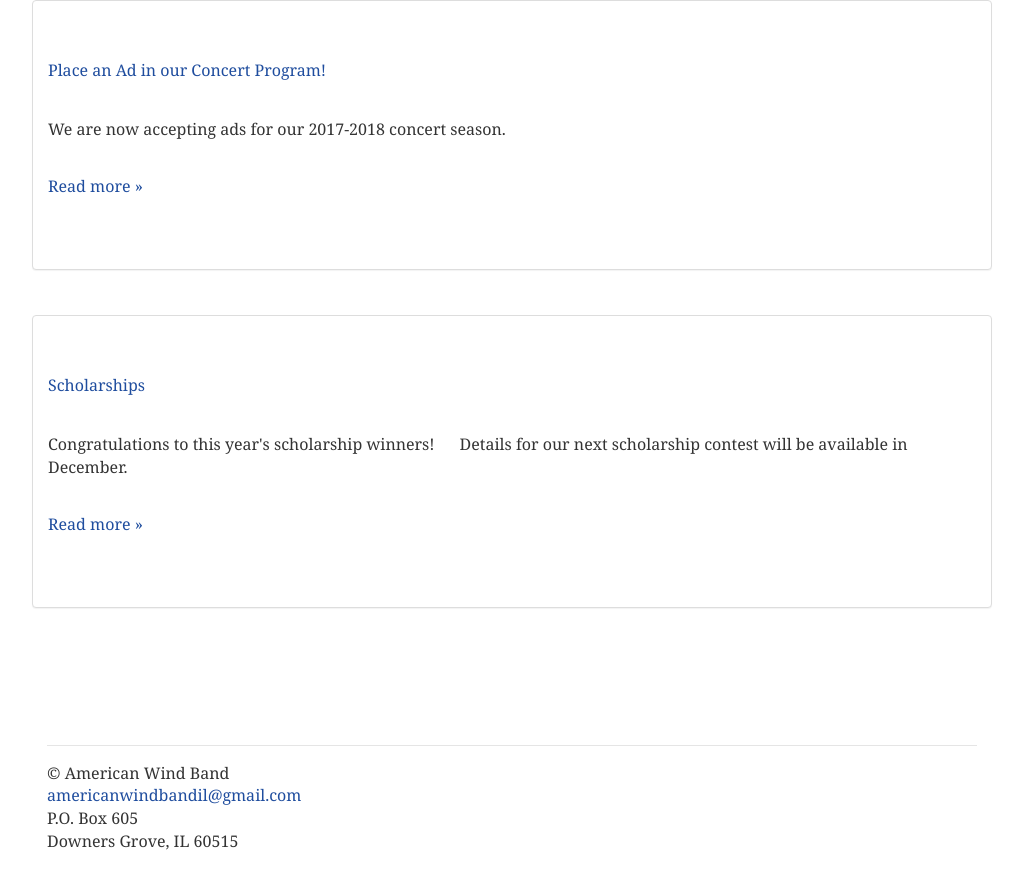
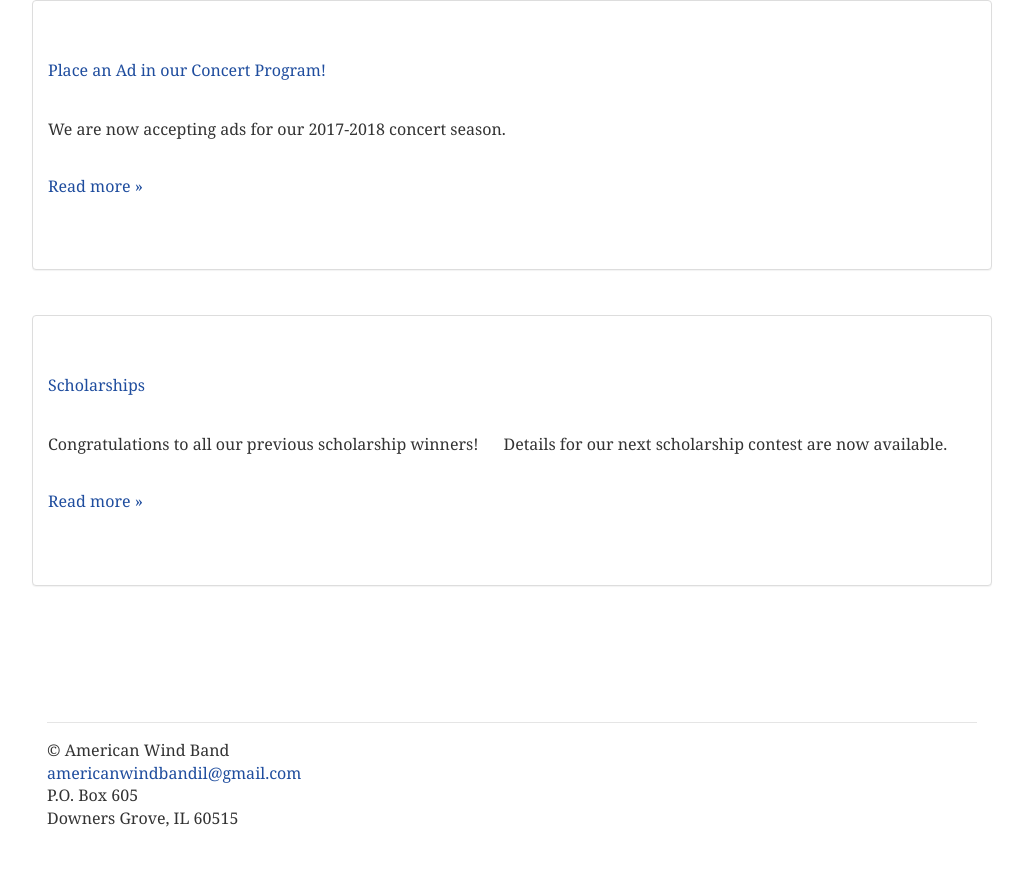
Before and after one commit to americanwindband/americanwindband.github.io, a Jekyll site: the page built from index.html, in a window 1280 px wide and 900 px high, scrolled down 1336 px. Shown: the top 889 px of the window, without its empty margins (128-1151 px from the left). Built offline with Jekyll 4.4.1, drawn with Linux system fonts in a browser that asks for light colours.

Commit message:
Update index.html

```diff
--- a/index.html
+++ b/index.html
@@ -27,7 +27,7 @@ layout: page-12
                     <li><strong>Sunday, June 3</strong><br />3:00 p.m. - American Legion Post 80, 4000 Saratoga Ave., Downers Grove</li></ul>                <p>      <div class="fb-like" data-show-faces="false"></div>
    <div class="panel panel-default">     <div class="panel-body">      <h3>Place an Ad in our Concert Program!</h3>      <p>We are now accepting ads for our 2017-2018 concert season.</p>
       <p><a href="sponsors.html#place-an-ad">Read more &raquo;</a>      </p>     </div>    </div>
-    <div class="panel panel-default">     <div class="panel-body">      <h3>Scholarships</h3>      <p>Congratulations to this year's scholarship winners!      Details for our next scholarship contest will be available in December.</p>
+    <div class="panel panel-default">     <div class="panel-body">      <h3>Scholarships</h3>      <p>Congratulations to all our previous scholarship winners!      Details for our next scholarship contest are now available.</p>
       <p><a href="scholarships.html">Read more &raquo;</a>      </p>     </div>    </div>
             </div>
         <div class="row">            <div class="col-xs-12"><!-- reopening the col-xs-12 for page-12 -->             <div class="col-sm-7">             </div>
```
